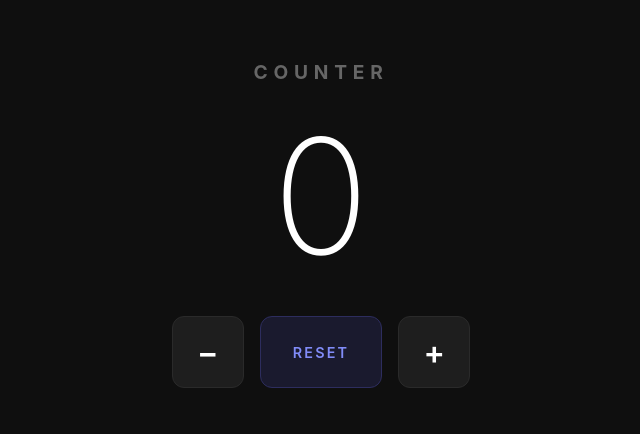
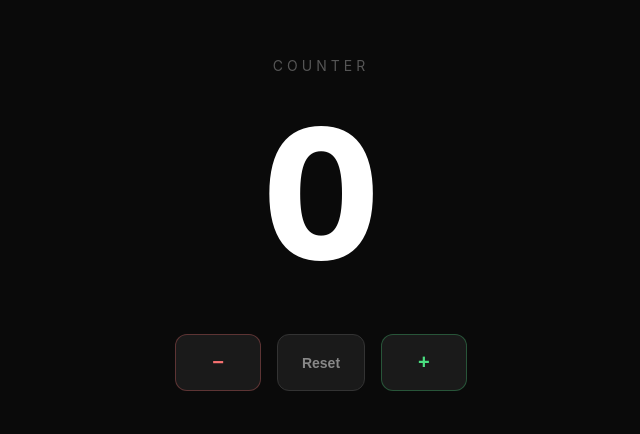
Before and after one commit to mssjew/counter-app, a plain HTML site: page index.html in a window 1280 px wide. Shown: the part 176-610 px from the top of the page, without its empty margins (319-959 px from the left). Drawn offline with Linux system fonts and the light colour scheme.

Commit message:
Initial counter app

```diff
--- a/index.html
+++ b/index.html
@@ -5,145 +5,113 @@
     <meta name="viewport" content="width=device-width, initial-scale=1.0">
     <title>Counter App</title>
     <style>
-        * {
-            margin: 0;
-            padding: 0;
-            box-sizing: border-box;
-        }
-
+        * { margin: 0; padding: 0; box-sizing: border-box; }
         body {
+            font-family: -apple-system, BlinkMacSystemFont, 'Segoe UI', sans-serif;
+            background: #0a0a0a;
+            color: #fff;
             min-height: 100vh;
             display: flex;
             align-items: center;
             justify-content: center;
-            background: #0f0f0f;
-            font-family: -apple-system, BlinkMacSystemFont, 'Segoe UI', Roboto, sans-serif;
-            color: #fff;
+            overflow: hidden;
         }
-
         .container {
             text-align: center;
-            padding: 2rem;
+            padding: 40px;
         }
-
-        h1 {
-            font-size: 1.2rem;
+        .label {
+            font-size: 14px;
             text-transform: uppercase;
-            letter-spacing: 0.3em;
-            color: #666;
-            margin-bottom: 2rem;
+            letter-spacing: 4px;
+            color: #555;
+            margin-bottom: 30px;
         }
-
-        .counter-display {
-            font-size: clamp(5rem, 20vw, 10rem);
-            font-weight: 200;
+        .counter {
+            font-size: clamp(80px, 20vw, 180px);
+            font-weight: 800;
             line-height: 1;
-            margin-bottom: 2.5rem;
+            margin-bottom: 50px;
             transition: transform 0.15s ease, color 0.3s ease;
             font-variant-numeric: tabular-nums;
-            min-width: 3ch;
-            display: inline-block;
+            user-select: none;
         }
-
-        .counter-display.bump {
-            transform: scale(1.15);
-        }
-
-        .counter-display.positive { color: #4ade80; }
-        .counter-display.negative { color: #f87171; }
-        .counter-display.zero { color: #fff; }
-
-        .controls {
+        .counter.bump { transform: scale(1.08); }
+        .counter.positive { color: #4ade80; }
+        .counter.negative { color: #f87171; }
+        .counter.zero { color: #fff; }
+        .buttons {
             display: flex;
-            gap: 1rem;
+            gap: 16px;
             justify-content: center;
             flex-wrap: wrap;
         }
-
         button {
-            border: none;
-            cursor: pointer;
-            font-family: inherit;
+            background: #1a1a1a;
+            color: #fff;
+            border: 1px solid #333;
+            padding: 16px 36px;
+            font-size: 20px;
             font-weight: 600;
             border-radius: 12px;
-            transition: transform 0.1s ease, background 0.2s ease;
+            cursor: pointer;
+            transition: all 0.15s ease;
+            min-width: 80px;
         }
-
-        button:active {
-            transform: scale(0.95);
-        }
-
-        .btn-counter {
-            width: 72px;
-            height: 72px;
-            font-size: 2rem;
-            background: #1e1e1e;
-            color: #fff;
-            border: 1px solid #2a2a2a;
-        }
-
-        .btn-counter:hover {
-            background: #2a2a2a;
-        }
-
-        .btn-reset {
-            height: 72px;
-            padding: 0 2rem;
-            font-size: 0.9rem;
-            text-transform: uppercase;
-            letter-spacing: 0.15em;
-            background: #1a1a2e;
-            color: #818cf8;
-            border: 1px solid #2d2d5e;
-        }
-
-        .btn-reset:hover {
-            background: #2d2d5e;
-        }
-
-        @media (max-width: 400px) {
-            .btn-counter {
-                width: 64px;
-                height: 64px;
-                font-size: 1.6rem;
-            }
-            .btn-reset {
-                height: 64px;
-            }
+        button:hover { background: #252525; border-color: #555; transform: translateY(-2px); }
+        button:active { transform: translateY(0); }
+        .btn-minus { color: #f87171; border-color: rgba(248,113,113,0.3); }
+        .btn-minus:hover { background: rgba(248,113,113,0.1); border-color: #f87171; }
+        .btn-plus { color: #4ade80; border-color: rgba(74,222,128,0.3); }
+        .btn-plus:hover { background: rgba(74,222,128,0.1); border-color: #4ade80; }
+        .btn-reset { color: #888; font-size: 14px; padding: 16px 24px; }
+        .btn-reset:hover { color: #fff; }
+        .glow {
+            position: fixed;
+            width: 400px;
+            height: 400px;
+            border-radius: 50%;
+            filter: blur(120px);
+            opacity: 0.08;
+            pointer-events: none;
+            transition: background 0.5s ease;
+            top: 50%;
+            left: 50%;
+            transform: translate(-50%, -50%);
         }
     </style>
 </head>
 <body>
+    <div class="glow" id="glow"></div>
     <div class="container">
-        <h1>Counter</h1>
-        <div class="counter-display zero" id="counter">0</div>
-        <div class="controls">
-            <button class="btn-counter" onclick="update(-1)" aria-label="Decrement">−</button>
-            <button class="btn-reset" onclick="reset()" aria-label="Reset">Reset</button>
-            <button class="btn-counter" onclick="update(1)" aria-label="Increment">+</button>
+        <p class="label">Counter</p>
+        <div class="counter zero" id="count">0</div>
+        <div class="buttons">
+            <button class="btn-minus" onclick="update(-1)">−</button>
+            <button class="btn-reset" onclick="reset()">Reset</button>
+            <button class="btn-plus" onclick="update(1)">+</button>
         </div>
     </div>
-
     <script>
         let count = 0;
-        const el = document.getElementById('counter');
-
-        function render() {
-            el.textContent = count;
-            el.className = 'counter-display ' + (count > 0 ? 'positive' : count < 0 ? 'negative' : 'zero');
-            el.classList.add('bump');
-            setTimeout(() => el.classList.remove('bump'), 150);
-        }
-
+        const el = document.getElementById('count');
+        const glow = document.getElementById('glow');
         function update(n) {
             count += n;
             render();
         }
-
         function reset() {
             count = 0;
             render();
         }
+        function render() {
+            el.textContent = count;
+            el.classList.remove('positive', 'negative', 'zero');
+            el.classList.add(count > 0 ? 'positive' : count < 0 ? 'negative' : 'zero');
+            glow.style.background = count > 0 ? '#4ade80' : count < 0 ? '#f87171' : '#fff';
+            el.classList.add('bump');
+            setTimeout(() => el.classList.remove('bump'), 150);
+        }
     </script>
 </body>
 </html>
```
